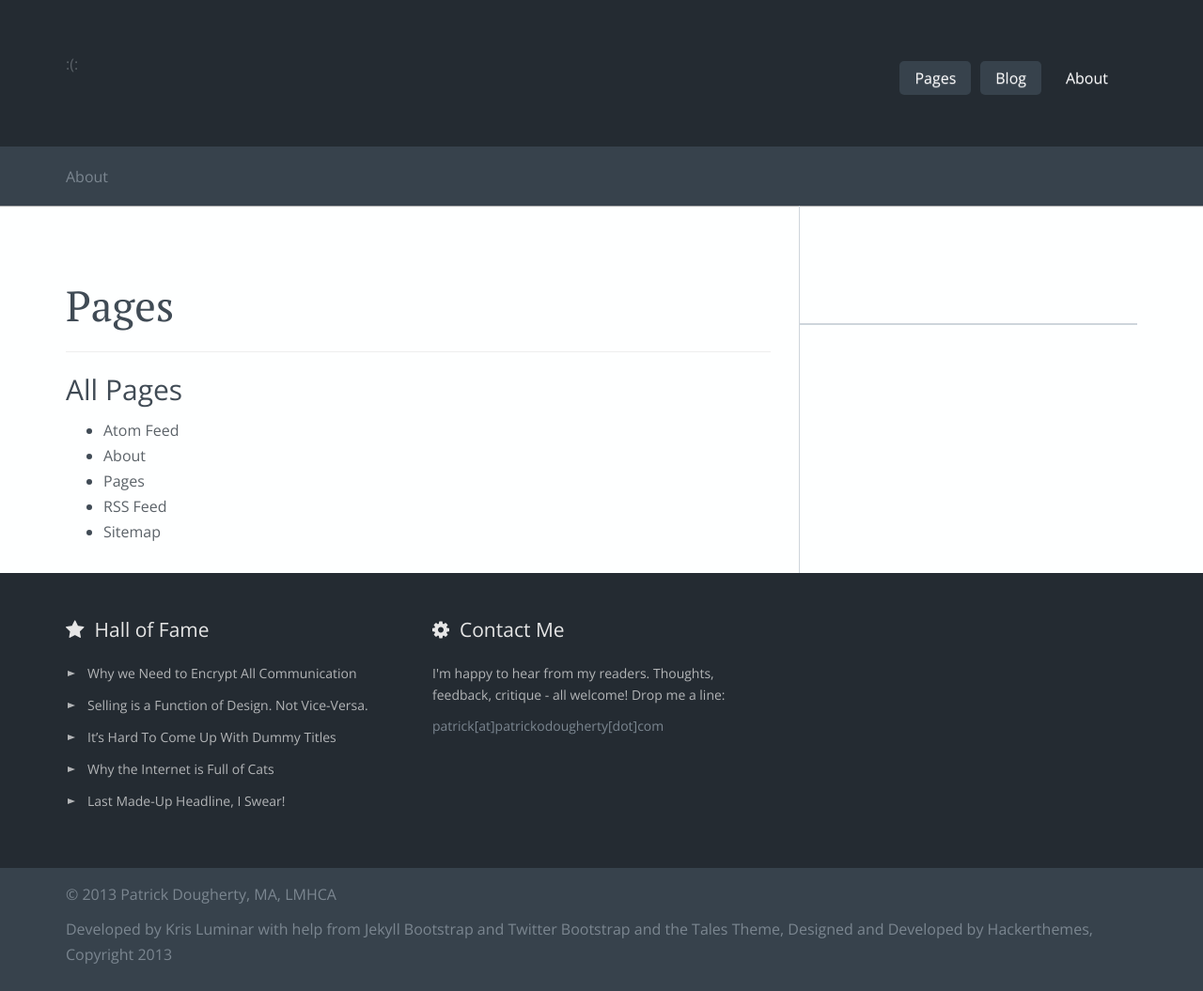
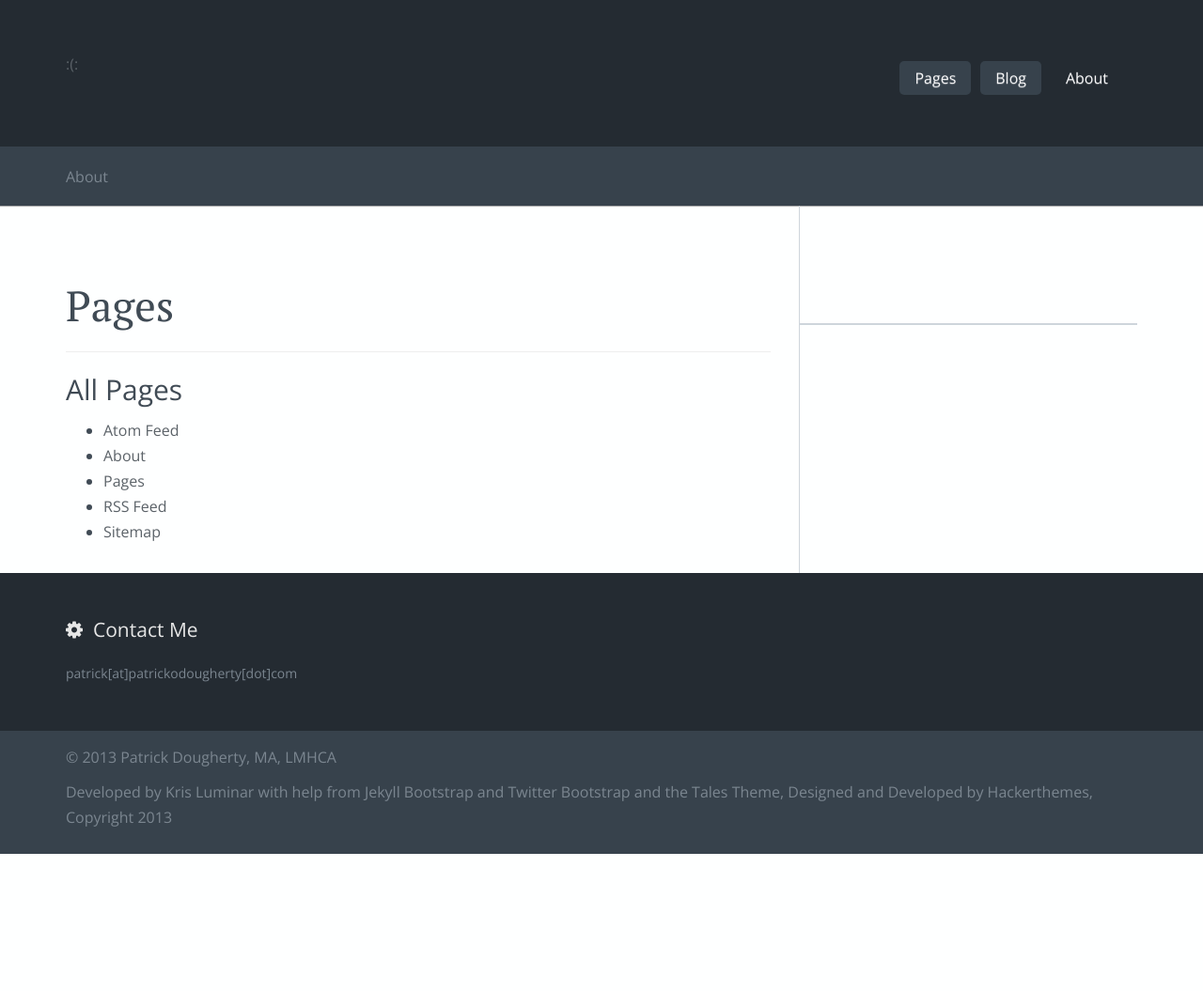
Before and after one commit to Patrick-Dougherty/patrick-dougherty.github.com, a Jekyll site: the page built from pages.html, in a window 1280 px wide. Shown: the whole page at 94% size. Built offline with Jekyll 4.4.1, drawn with Linux system fonts in a browser that asks for light colours; nearby versions of some CDN libraries; library files that are not in the unit come from our copies; after the commit the page ends 909 px from its top, so only the background shows below that.

Commit message:
delete some more uneeded Tales options

```diff
--- a/_includes/themes/tales/default.html
+++ b/_includes/themes/tales/default.html
@@ -135,20 +135,7 @@
         <div class="row">
 
           <div class="col-md-4 footer-widget">
-            <h3> <i class="icon-star"></i>Hall of Fame</h3>
-            <ul class="tales-list">
-              <li><a href="index.html">Why we Need to Encrypt All Communication</a></li>
-              <li><a href="#">Selling is a Function of Design. Not Vice-Versa.</a></li>
-              <li><a href="#">It’s Hard To Come Up With Dummy Titles</a></li>
-              <li><a href="#">Why the Internet is Full of Cats</a></li>
-              <li><a href="#">Last Made-Up Headline, I Swear!</a></li>
-            </ul>
-          </div>
-
-          <div class="col-md-4 footer-widget">
             <h3> <i class="icon-cog"></i>Contact Me</h3>
-
-            <span>I'm happy to hear from my readers. Thoughts, feedback, critique - all welcome! Drop me a line:</span>
 
             <span class="email">
               <a href="#">patrick[at]patrickodougherty[dot]com</a>
```
